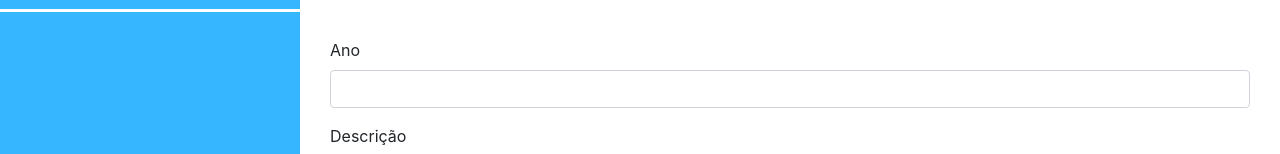
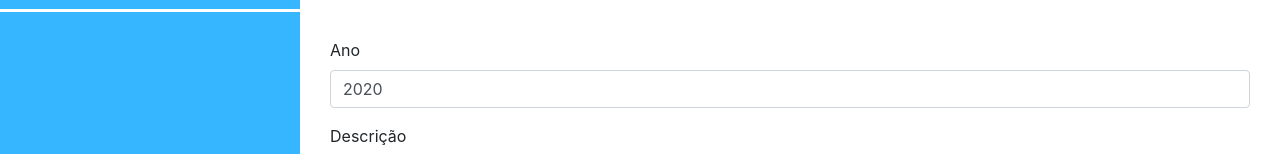
Before and after one commit to marcaosi/SFERA, a React (Create React App) app: page /sala/novo in a window 1280 px wide. Shown: the part 139-293 px from the top of the page. Built offline with nearby package versions, Linux system fonts and the light colour scheme; sample sign-in values are in the browser's storage.

Commit message:
add API to CRUD saal

```diff
--- a/src/NovaSala/index.js
+++ b/src/NovaSala/index.js
@@ -1,29 +1,56 @@
-import React from 'react'
+import React, { useState } from 'react'
 
 import Title from '../Components/Title'
+import axios from '../Service/Axios'
+import swal from 'sweetalert'
 
 import styles from './styles.module.css'
 
 export default function NovoColaborador(){
+
+    const [data, setData] = useState({
+        ano: new Date().getFullYear(),
+        descricao: ""
+    })
+
+    const handleChangeText = (event) => {
+        setData({
+            ...data,
+            [event.target.name] : event.target.value
+        })
+    }
+
+    const handleSubmitForm = (event) => {
+        event.preventDefault()
+
+        axios
+            .post("sala", data)
+            .then(data => {
+                swal("Dados salvos com sucesso.")
+            })
+            .catch(err => {
+                swal("Falha ao salvar, verifique os dados e tente novamente.")
+            })
+    }
     return (
         <>
             <Title>Adicionar nova sala de aula</Title>
 
             <div className="row">
                 <div className="col">
-                    <form className={ styles.form }>
+                    <form className={ styles.form } onSubmit={handleSubmitForm}>
                         <div className="form-group">
                             <label>Ano</label>
-                            <input type="number" className="form-control" />
+                            <input type="number" className="form-control" name="ano" value={data.ano} onChange={handleChangeText} />
                         </div>
 
                         <div className="form-group">
                             <label>Descrição</label>
-                            <textarea className="form-control" placeholder="Berçário I"></textarea>
+                            <textarea className="form-control" name="descricao" onChange={handleChangeText} placeholder="Berçário I">{data.descricao}</textarea>
                         </div>
 
                         <div className="form-group text-center">
-                            <button className="btn btn-primary btn-lg" type="button">Salvar</button>
+                            <button className="btn btn-primary btn-lg" type="submit">Salvar</button>
                         </div>
                     </form>
                 </div>
```
